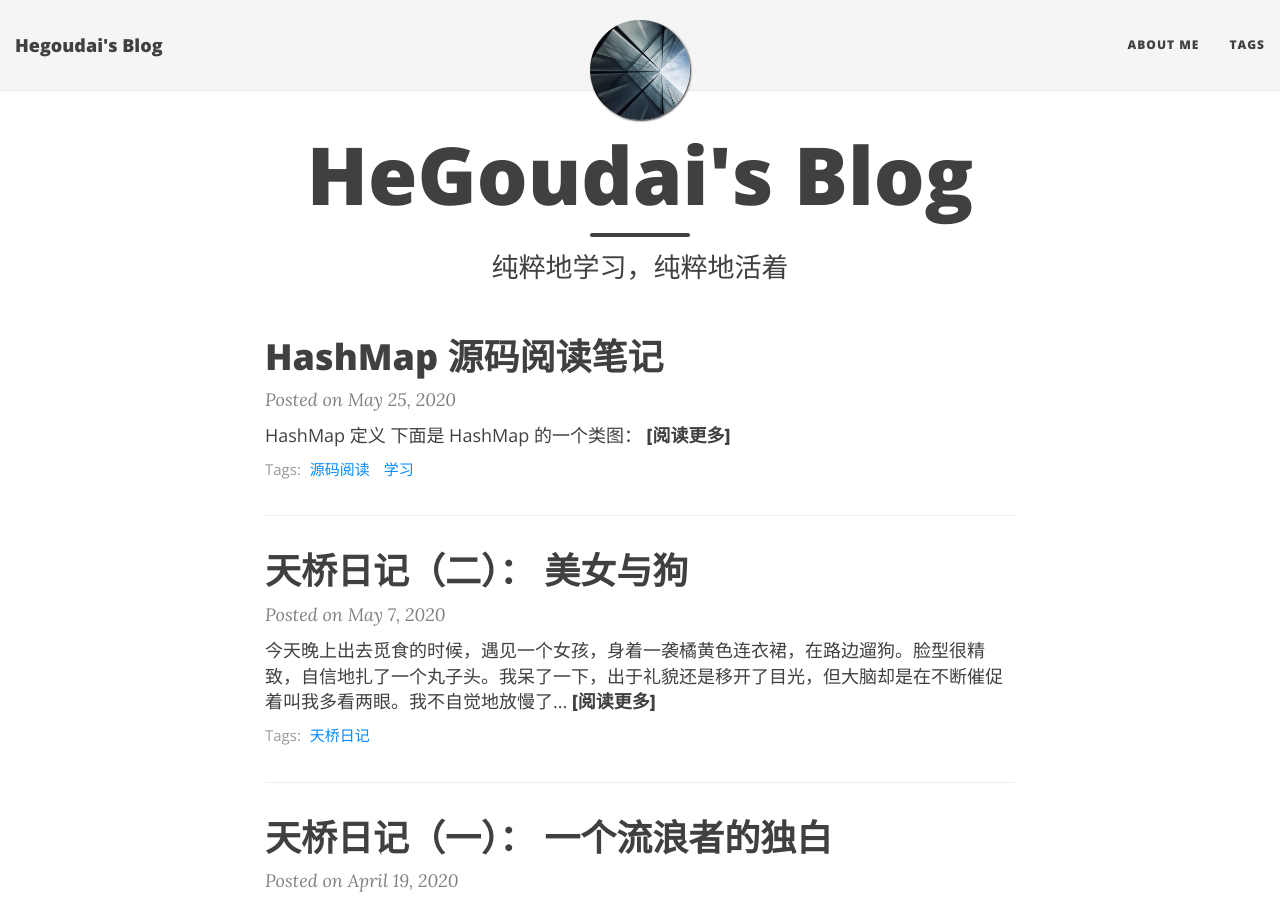
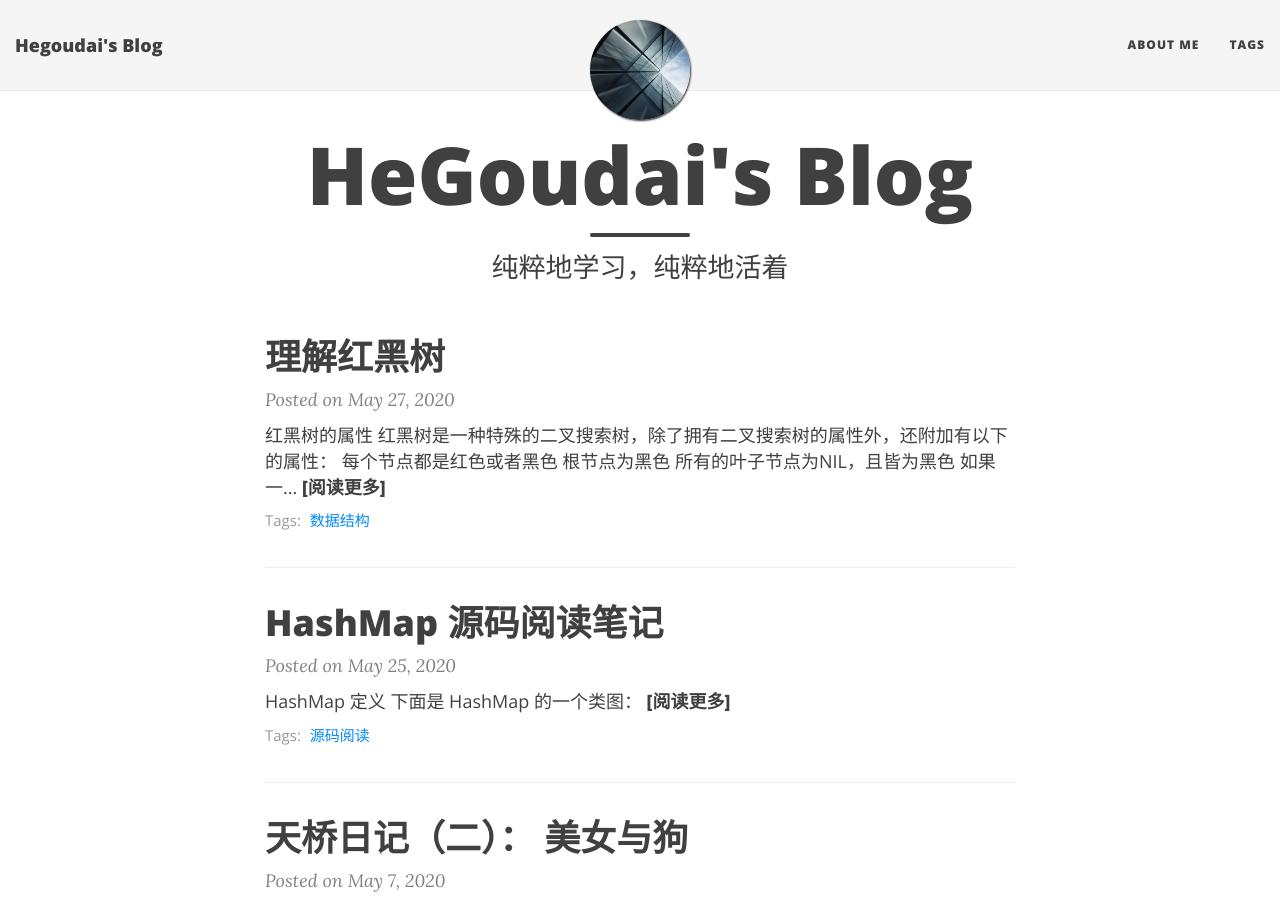
Before and after one commit to hegoudai/hegoudai.github.io, a Jekyll site: the page built from index.html, in a window 1280 px wide and 900 px high. Built offline with Jekyll 4.4.1, drawn with Linux system fonts in a browser that asks for light colours; nearby versions of some CDN libraries; the list of posts is cut into pages by our own code; some of the changed lines change nothing that is shown.

Commit message:
redblacktree

```diff
--- /dev/null
+++ b/_posts/2010-05-27-redblacktree.md
@@ -0,0 +1,51 @@
+---
+title: "理解红黑树"
+layout: post
+date: 2020-05-27 23:54:00 +0800
+categories:
+tags: [数据结构]
+---
+
+# 红黑树的属性
+红黑树是一种特殊的二叉搜索树，除了拥有二叉搜索树的属性外，还附加有以下的属性：
+- 每个节点都是红色或者黑色
+- 根节点为黑色
+- 所有的叶子节点为NIL，且皆为黑色
+- 如果一个节点为红色，那么它的子节点皆为黑色
+- 对于给定树中的任一节点，它与自身下级所有的叶子节点构成的路径中黑色结点的个数是相同的
+
+对于初初接触到红黑树的人来说，这些属性往往是较难理解的。红色是什么呢，黑色又是什么呢，维护这些属性的意义又是什么呢？这一连串的问号就得从红黑树的起源 —— 2-3-4 树中去寻找答案了。
+
+# 2-3-4 树
+2-3-4 树并不是二叉搜索树， 而是一个阶为4的B树。对于B树不熟悉的同学，可以粗略地理解为二叉搜索树的一种扩展，但是它的每个节点中最多可以含有 m - 1 个数据，而它的子节点最多含有 m 个，其中 m 被称为B树的阶。就拿 2-3-4 树举个例子，那么它的每个节点可能的数据个数为 1个，2个或者3个，而这些节点分别对应的子节点个数最多为2个，3个和4个。这也是 2-3-4 树名名称的由来。下面是一个 2-3-4 树的例子：
+![image.png](https://goudai-blog.oss-cn-shenzhen.aliyuncs.com/f458fb4e096b4768a50e9739d1fdfd9d.png)（图片来源wiki）
+
+## 2-3-4 树的插入
+为了更加直观地理解 2-3-4 树，我构造了一个 2-3-4 数的数据插入流程，我将按顺序插入 1，2，3，4，5，6，7，8，9，构成一个 2-3-4 树。
+首先是插入1，2，3，4：
+![image.png](https://goudai-blog.oss-cn-shenzhen.aliyuncs.com/411dd404cef04e43b06fc4fe94e887e0.png)
+
+可以看到，此时根节点即为叶子节点，当叶子节点数据不足3个时，新来的数据就会往叶子节点添加数据，而在插入数据4的时候，此节点已经容纳不下了，则会将中间的数据即为2提取出来，作为父节点，1和3作为子节点，然后将4插入。
+下面将5和6插入：
+![image.png](https://goudai-blog.oss-cn-shenzhen.aliyuncs.com/1cf8116ecc3c4cb9b7042b71fa2420b0.png)
+
+当需要插入6的时候，我们就需要对包含数据3，4，5这一节点进行拆分了，而这一节点是存在父节点的，那么只需要将中间数据4晋升到父节点中，然后3和5作为子节点，再对6进行插入即可。
+下面略去7的插入图，看看插入8和9时树的情况：
+![image.png](https://goudai-blog.oss-cn-shenzhen.aliyuncs.com/2c24cf7f1f61470bb82a9cfde0a82105.png)
+
+这里需要注意的是，在插入数据9的过程中，尽管7，8节点还有位置，我们仍然对2，4，6 节点进行了拆分，原因是插入数据时我们是从上往下进行查找插入位置的，如果此时父级数据达到上限，我们就得提早进行拆分，因为子节点会存在晋升的可能，这样在子节点晋升时，只需简单地把中间数据合并到父节点即可。
+这其实就是 Guibas-Sedgewick 发明的自上而下的插入算法。整个算法概括起来就是从上而下遍历，遇到达到上限的节点则将其拆分，最后在叶子节点插入该数据。
+
+# 从 2-3-4 树到红黑树
+从上面的图文中，我们已经粗略地了解了2-3-4树。那么这个树和红黑树又有什么关联呢，以下是维基百科的描述。
+> 2–3–4 trees, however, can be difficult to implement in most programming languages because of the large number of special cases involved in operations on the tree. Red–black trees are simpler to implement, so tend to be used instead.
+
+根据这段描述，我们可以得知，红黑树其实就是为了更方便计算机语言实现 2-3-4 树而创造出来的一种数据结构。也就是说，每棵红黑树都有着一颗2-3-4树与之对应。其基本转换规则如下：
+![image.png](https://goudai-blog.oss-cn-shenzhen.aliyuncs.com/a8c1d4b10ef94d8f91f7a54d643b59d6.png)
+
+从这些转换规则可以得知，红黑树红色的节点表示其与父节点在 2-3-4 树中是属于同一节点的数据。根据这一系列规则，我们就能很轻易地去理解红黑树的属性了。
+- 每个节点都为红色或黑色：红色代表其与父节点有关联，黑色则代表其于父节点没有关联
+- 根节点皆为黑色：根节点没有父节点，即不可能与父节点有关联
+- 所有叶子节点为NIL，且皆为黑色：这个我理解为红黑树的定义，此外它与第四条属性成立的前提条件
+- 如果一个节点为红色，那么它的子节点皆为黑色：若红色的节点子节点也为红色，则找不到一颗2-3-4树能与之对应了
+- 对于给定树中的任一节点，它与自身下级所有的叶子节点构成的路径中黑色结点的个数是相同的：这个就是2-3-4树根据定义转换成红黑树的规律。原因在于红黑树中的黑色节点，要么是 2-3-4 数中的叶子节点，要么是内部结点的中间数据。这其实也是B树的一个定义的另一个体现，即每个非叶子节点含有k个数据，则必定有k+1个子节点。也就是说，2-3-4 树中的任一节点，到叶子节点经历的路径中经过的内部结点个数永远是相等的。
--- a/_posts/2020-05-25-hashmap.md
+++ b/_posts/2020-05-25-hashmap.md
@@ -3,7 +3,7 @@ title: "HashMap 源码阅读笔记"
 layout: post
 date: 2020-05-25 16:42:00 +0800
 categories:
-tags: [源码阅读, 学习]
+tags: [源码阅读]
 ---
 
 
```
